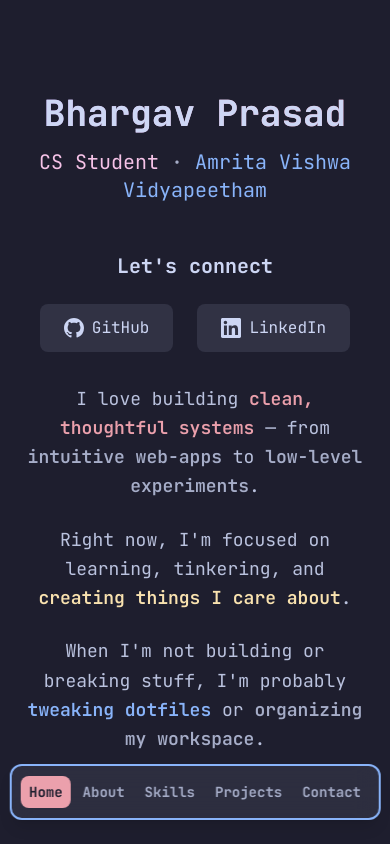
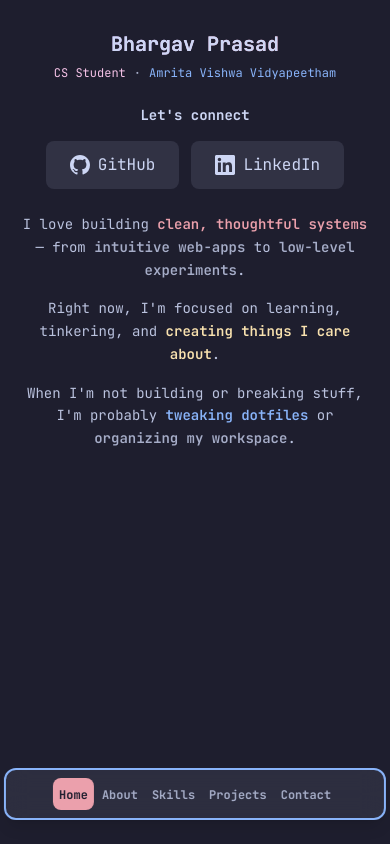
Before and after one commit to octagonemusic/octafolio, a Next.js app: page / in a window 390 px wide. Built offline with nearby package versions, Linux system fonts and the light colour scheme.

Commit message:
Update Mobile Responsiveness

```diff
--- a/src/components/DockNavbar.tsx
+++ b/src/components/DockNavbar.tsx
@@ -91,11 +91,11 @@ export default function DockNavbar() {
 
   return (
     <nav
-      className="fixed bottom-6 left-1/2 transform -translate-x-1/2 z-50 w-[95%] max-w-md sm:w-auto sm:max-w-none"
+      className="fixed bottom-6 left-1/2 transform -translate-x-1/2 z-50 w-[98%] sm:w-[95%] lg:w-auto max-w-none"
       style={{ willChange: "transform" }}
     >
       <motion.div
-        className="flex items-center justify-center gap-1 sm:gap-2 px-2 xs:px-3 sm:px-4 py-2.5 xs:py-3 bg-surface0/80 backdrop-blur-md border-blue border-2 rounded-xl shadow-lg overflow-hidden"
+        className="flex items-center justify-center gap-0.5 xs:gap-1 sm:gap-2 px-1.5 xs:px-2 sm:px-3 lg:px-4 py-2 xs:py-2.5 sm:py-3 bg-surface0/80 backdrop-blur-md border-blue border-2 rounded-xl shadow-lg overflow-x-auto overflow-y-hidden"
         initial={shouldReduceMotion ? { opacity: 0 } : { y: 100, opacity: 0 }}
         animate={{ y: 0, opacity: 1 }}
         transition={
@@ -116,7 +116,7 @@ export default function DockNavbar() {
             key={item.id}
             onClick={() => scrollToSection(item.id)}
             className={`
-              relative px-2 sm:px-4 py-1 rounded-lg
+              relative px-1.5 xs:px-2 sm:px-3 lg:px-4 py-1 rounded-lg
               transition-all duration-250 ease-out
               flex-shrink-0 min-w-0 cursor-pointer
               ${
@@ -127,7 +127,7 @@ export default function DockNavbar() {
             `}
             style={{ transform: "translateZ(0)" }}
           >
-            <span className="font-bold text-sm sm:text-[1rem] whitespace-nowrap overflow-hidden text-ellipsis">
+            <span className="font-bold text-xs xs:text-sm sm:text-[1rem] whitespace-nowrap overflow-hidden text-ellipsis">
               {item.label}
             </span>
           </motion.button>
--- a/src/sections/AboutSection.tsx
+++ b/src/sections/AboutSection.tsx
@@ -257,7 +257,7 @@ export default function AboutSection() {
       >
         <div className="text-center mb-6">
           <motion.h2
-            className="text-4xl sm:text-5xl lg:text-6xl font-bold font-mono text-text mb-4"
+            className="text-2xl xs:text-3xl sm:text-4xl lg:text-5xl xl:text-6xl font-bold font-mono text-text mb-4"
             initial={
               shouldReduceMotion ? { opacity: 0 } : { opacity: 0, scale: 0.95 }
             }
@@ -272,7 +272,7 @@ export default function AboutSection() {
             About Me
           </motion.h2>
           <motion.div
-            className="text-xl sm:text-2xl font-mono text-overlay0"
+            className="text-sm xs:text-lg sm:text-xl lg:text-2xl font-mono text-overlay0"
             initial={
               shouldReduceMotion ? { opacity: 0 } : { opacity: 0, y: 10 }
             }
@@ -322,7 +322,7 @@ export default function AboutSection() {
               <div className="w-3 h-3 rounded-full bg-yellow"></div>
               <div className="w-3 h-3 rounded-full bg-green"></div>
             </div>
-            <span className="text-subtext0 font-mono text-sm ml-4">
+            <span className="text-subtext0 font-mono text-xs xs:text-sm ml-2 sm:ml-4">
               ~/octagone/about
             </span>
           </div>
@@ -333,7 +333,7 @@ export default function AboutSection() {
               <button
                 key={tab.id}
                 onClick={() => setActiveTab(tab.id)}
-                className={`px-3 py-2 rounded-t text-sm font-mono whitespace-nowrap transition-all duration-200 flex items-center gap-2 cursor-pointer ${
+                className={`px-2 xs:px-3 py-1.5 xs:py-2 rounded-t text-xs xs:text-sm font-mono whitespace-nowrap transition-all duration-200 flex items-center gap-1 xs:gap-2 cursor-pointer ${
                   activeTab === tab.id
                     ? "bg-mantle text-text border-b-2 border-blue"
                     : "bg-surface1 text-subtext0 hover:text-text hover:bg-surface2"
@@ -347,7 +347,7 @@ export default function AboutSection() {
         </div>
 
         {/* Terminal Content */}
-        <div className="flex-1 bg-surface0 rounded-b-lg border-2 border-blue border-t-0 p-6 overflow-hidden">
+        <div className="flex-1 bg-surface0 rounded-b-lg border-2 border-blue border-t-0 p-3 xs:p-4 sm:p-6 overflow-hidden">
           <div
             className="h-full overflow-y-auto custom-scrollbar no-scroll-snap"
             style={{ scrollBehavior: "smooth" }}
@@ -378,7 +378,7 @@ export default function AboutSection() {
                 }
               }}
             >
-              <p className="text-lg text-text leading-relaxed">
+              <p className="text-sm xs:text-lg text-text leading-relaxed">
                 {renderHighlightedContent(
                   aboutTabs.find((tab) => tab.id === activeTab)?.content
                     .para1 || "",
@@ -386,7 +386,7 @@ export default function AboutSection() {
                 )}
               </p>
 
-              <p className="text-lg text-text leading-relaxed">
+              <p className="text-sm xs:text-lg text-text leading-relaxed">
                 {renderHighlightedContent(
                   aboutTabs.find((tab) => tab.id === activeTab)?.content
                     .para2 || "",
@@ -399,7 +399,7 @@ export default function AboutSection() {
 
               {/* Terminal Status Bar - Always at bottom */}
               <div className="mt-auto pt-4 border-t border-overlay0">
-                <div className="font-mono text-base space-y-1">
+                <div className="font-mono text-xs xs:text-sm sm:text-base space-y-1">
                   <div className="flex items-center gap-2">
                     <span className="text-overlay1">~/octagone %</span>
                     <span className="text-text">{displayedCommand}</span>
--- a/src/sections/HomeSection.tsx
+++ b/src/sections/HomeSection.tsx
@@ -55,15 +55,15 @@ export default function HomeSection() {
   return (
     <section
       id="home"
-      className="h-screen flex items-center bg-base px-6 sm:px-12 lg:px-20 py-16 overflow-x-hidden snap-start"
+      className="min-h-screen h-screen flex items-start justify-center bg-base px-4 sm:px-6 lg:px-12 xl:px-20 pt-8 sm:pt-16 lg:pt-0 overflow-x-hidden overflow-y-auto snap-start"
       style={{ willChange: "transform" }}
     >
       {/* Main Content */}
-      <div className="w-full max-w-7xl mx-auto">
-        <div className="grid grid-cols-1 lg:grid-cols-5 gap-8 sm:gap-12 lg:gap-20 items-center">
+      <div className="w-full max-w-7xl mx-auto lg:flex lg:items-center lg:min-h-full">
+        <div className="grid grid-cols-1 lg:grid-cols-5 gap-6 sm:gap-8 lg:gap-20 items-center w-full">
           {/* Left Column - Main Content */}
           <motion.div
-            className="lg:col-span-3 space-y-12 text-center lg:text-left"
+            className="lg:col-span-3 space-y-6 sm:space-y-8 lg:space-y-12 text-center lg:text-left"
             initial={
               shouldReduceMotion ? { opacity: 0 } : { opacity: 0, x: -20 }
             }
@@ -77,7 +77,7 @@ export default function HomeSection() {
           >
             {/* Name with gradient effect */}
             <motion.div
-              className="space-y-3"
+              className="space-y-2 sm:space-y-3"
               initial={
                 shouldReduceMotion ? { opacity: 0 } : { opacity: 0, y: -30 }
               }
@@ -89,22 +89,22 @@ export default function HomeSection() {
               }
               style={{ transform: "translateZ(0)" }}
             >
-              <h1 className="text-4xl sm:text-5xl lg:text-6xl xl:text-7xl font-bold font-mono leading-tight">
+              <h1 className="text-xl xs:text-2xl sm:text-3xl md:text-4xl lg:text-5xl xl:text-6xl font-bold font-mono leading-tight">
                 <span className="bg-gradient-to-r from-mauve via-pink to-red bg-clip-text text-text">
                   Bhargav Prasad
                 </span>
               </h1>
               {/* Tagline with colors */}
-              <p className="text-xl sm:text-2xl lg:text-3xl font-mono">
+              <p className="text-xs xs:text-sm sm:text-lg md:text-xl lg:text-2xl font-mono">
                 <span className="text-pink">CS Student</span>
-                <span className="text-subtext0 mx-3">·</span>
+                <span className="text-subtext0 mx-2 sm:mx-3">·</span>
                 <span className="text-blue">Amrita Vishwa Vidyapeetham</span>
               </p>
             </motion.div>
 
             {/* Role Typewriter Effect - Hidden on mobile */}
             <motion.div
-              className="hidden sm:block text-xl lg:text-2xl font-mono"
+              className="hidden sm:block text-sm sm:text-lg lg:text-xl xl:text-2xl font-mono"
               initial={
                 shouldReduceMotion ? { opacity: 0 } : { opacity: 0, x: -20 }
               }
@@ -123,7 +123,7 @@ export default function HomeSection() {
 
             {/* Social Section */}
             <motion.div
-              className="space-y-6"
+              className="space-y-4 sm:space-y-6"
               initial={
                 shouldReduceMotion ? { opacity: 0 } : { opacity: 0, y: 20 }
               }
@@ -135,10 +135,10 @@ export default function HomeSection() {
               }
               style={{ transform: "translateZ(0)" }}
             >
-              <h3 className="text-xl sm:text-2xl font-bold font-mono text-subtext-0 text-center lg:text-left">
+              <h3 className="text-sm xs:text-lg sm:text-xl md:text-2xl font-bold font-mono text-subtext-0 text-center lg:text-left">
                 Let&apos;s connect
               </h3>
-              <div className="flex justify-center lg:justify-start space-x-6">
+              <div className="flex justify-center lg:justify-start space-x-3 sm:space-x-4 lg:space-x-6">
                 <motion.a
                   href="https://github.com/octagonemusic"
                   target="_blank"
@@ -235,7 +235,7 @@ export default function HomeSection() {
 
           {/* Right Column - Bio */}
           <motion.div
-            className="lg:col-span-2 space-y-8 text-center lg:text-left"
+            className="lg:col-span-2 space-y-4 sm:space-y-6 lg:space-y-8 text-center lg:text-left"
             initial={
               shouldReduceMotion ? { opacity: 0 } : { opacity: 0, x: 20 }
             }
@@ -247,9 +247,9 @@ export default function HomeSection() {
             }
             style={{ transform: "translateZ(0)" }}
           >
-            <div className="space-y-6">
+            <div className="space-y-4 sm:space-y-6">
               <motion.p
-                className="text-lg sm:text-xl text-subtext1 leading-relaxed"
+                className="text-sm sm:text-lg md:text-xl text-subtext1 leading-relaxed"
                 initial={
                   shouldReduceMotion ? { opacity: 0 } : { opacity: 0, y: 20 }
                 }
@@ -279,7 +279,7 @@ export default function HomeSection() {
               </motion.p>
 
               <motion.p
-                className="text-lg sm:text-xl text-subtext1 leading-relaxed"
+                className="text-sm sm:text-lg md:text-xl text-subtext1 leading-relaxed"
                 initial={
                   shouldReduceMotion ? { opacity: 0 } : { opacity: 0, y: 20 }
                 }
@@ -300,7 +300,7 @@ export default function HomeSection() {
               </motion.p>
 
               <motion.p
-                className="text-lg sm:text-xl text-subtext1 leading-relaxed"
+                className="text-sm sm:text-lg md:text-xl text-subtext1 leading-relaxed"
                 initial={
                   shouldReduceMotion ? { opacity: 0 } : { opacity: 0, y: 20 }
                 }
```
